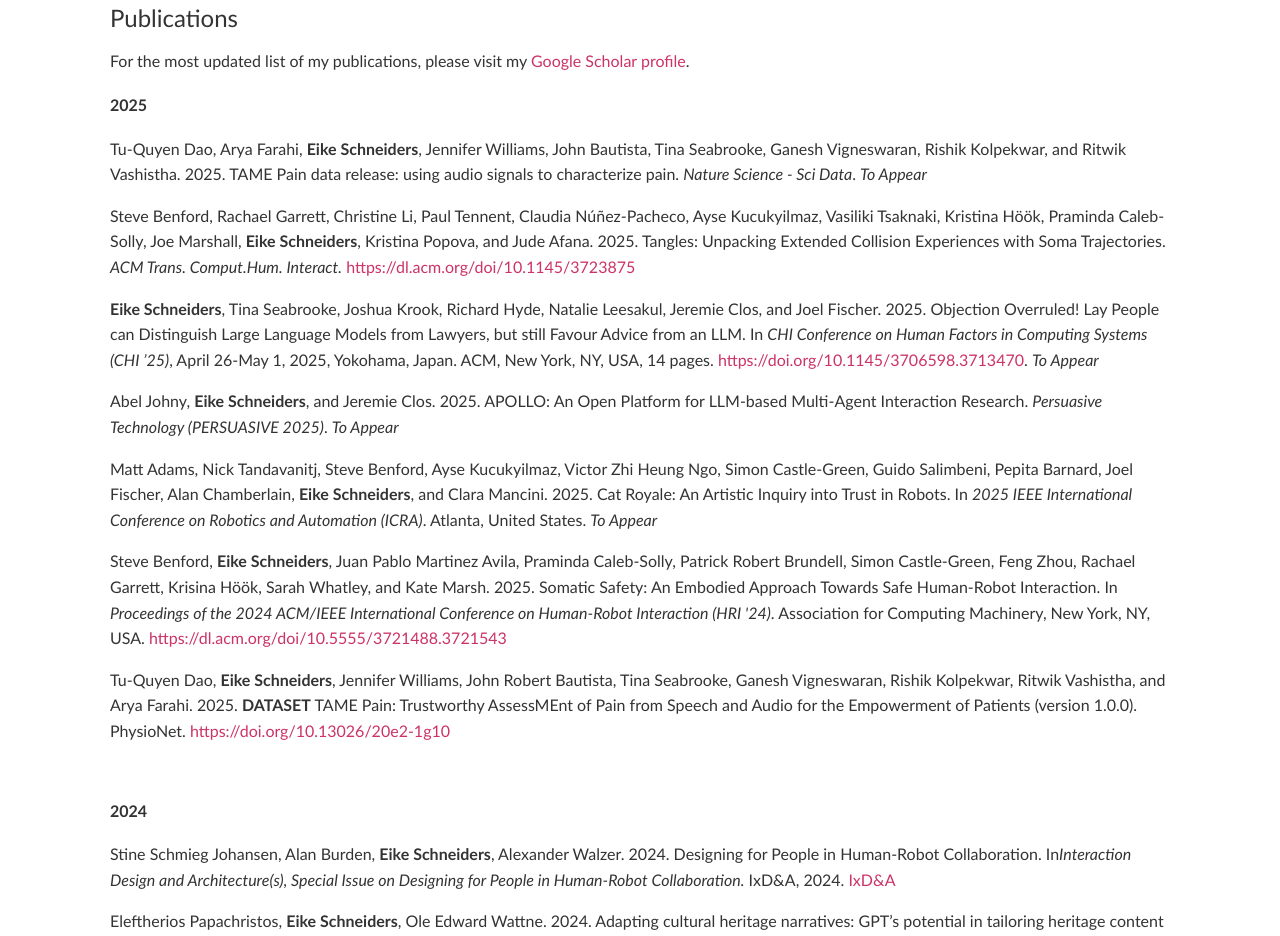
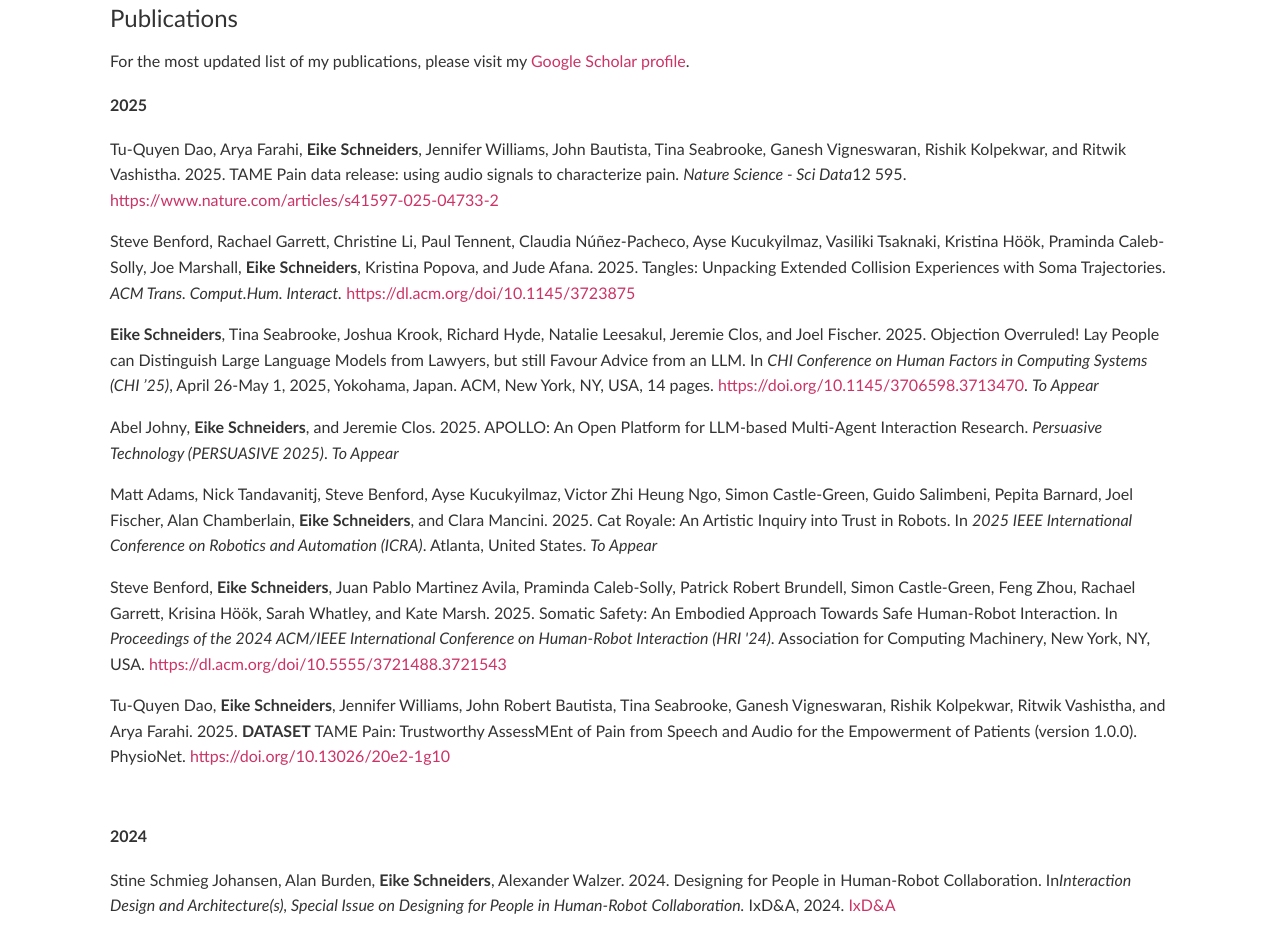
Before and after one commit to eikeschneiders/eikeschneiders.github.io, a plain HTML site: page index.html in a window 1280 px wide. Shown: the part 934-1870 px from the top of the page. Drawn offline with Linux system fonts and the light colour scheme.

Commit message:
Sci Data

```diff
--- a/index.html
+++ b/index.html
@@ -80,7 +80,7 @@
 
             <h4>2025</h4>
 
-            <p>Tu-Quyen Dao, Arya Farahi, <strong>Eike Schneiders</strong>, Jennifer Williams, John Bautista, Tina Seabrooke, Ganesh Vigneswaran, Rishik Kolpekwar, and Ritwik Vashistha. 2025. TAME Pain data release: using audio signals to characterize pain. <em>Nature Science - Sci Data</em>. <em>To Appear</em></p>
+            <p>Tu-Quyen Dao, Arya Farahi, <strong>Eike Schneiders</strong>, Jennifer Williams, John Bautista, Tina Seabrooke, Ganesh Vigneswaran, Rishik Kolpekwar, and Ritwik Vashistha. 2025. TAME Pain data release: using audio signals to characterize pain. <em>Nature Science - Sci Data</em>12 595. <a href="https://www.nature.com/articles/s41597-025-04733-2" target="_blank" rel="noreferrer noopener">https://www.nature.com/articles/s41597-025-04733-2</a> </p>
 
             <p>Steve Benford, Rachael Garrett, Christine Li, Paul Tennent, Claudia Núñez-Pacheco, Ayse Kucukyilmaz, Vasiliki Tsaknaki, Kristina Höök, Praminda Caleb-Solly, Joe Marshall, <strong>Eike Schneiders</strong>, Kristina Popova, and Jude Afana. 2025. Tangles: Unpacking Extended Collision Experiences with Soma Trajectories. <em>ACM Trans. Comput.Hum. Interact.</em> <a href="https://dl.acm.org/doi/10.1145/3723875" target="_blank" rel="noreferrer noopener">https://dl.acm.org/doi/10.1145/3723875</a></p>
 
```
